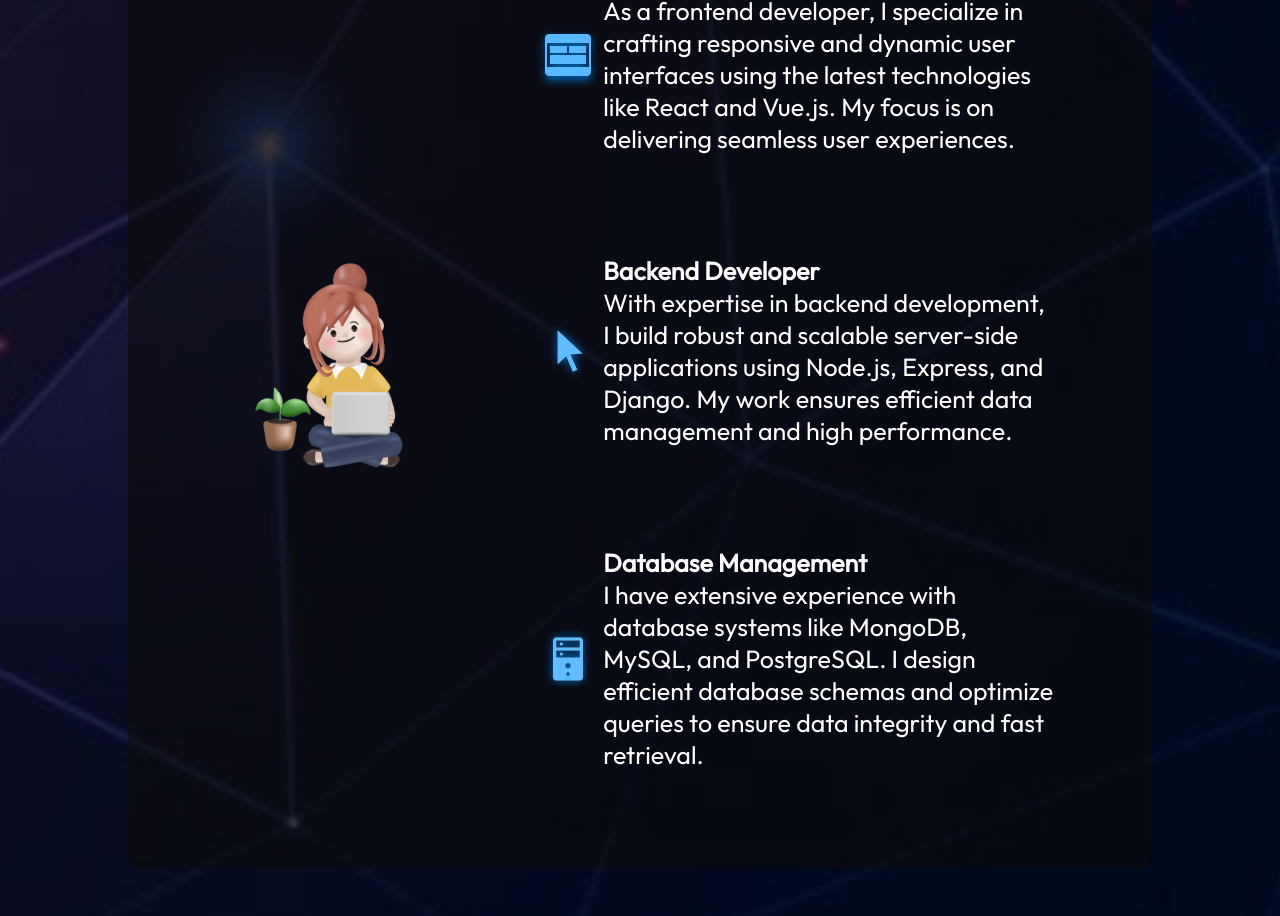
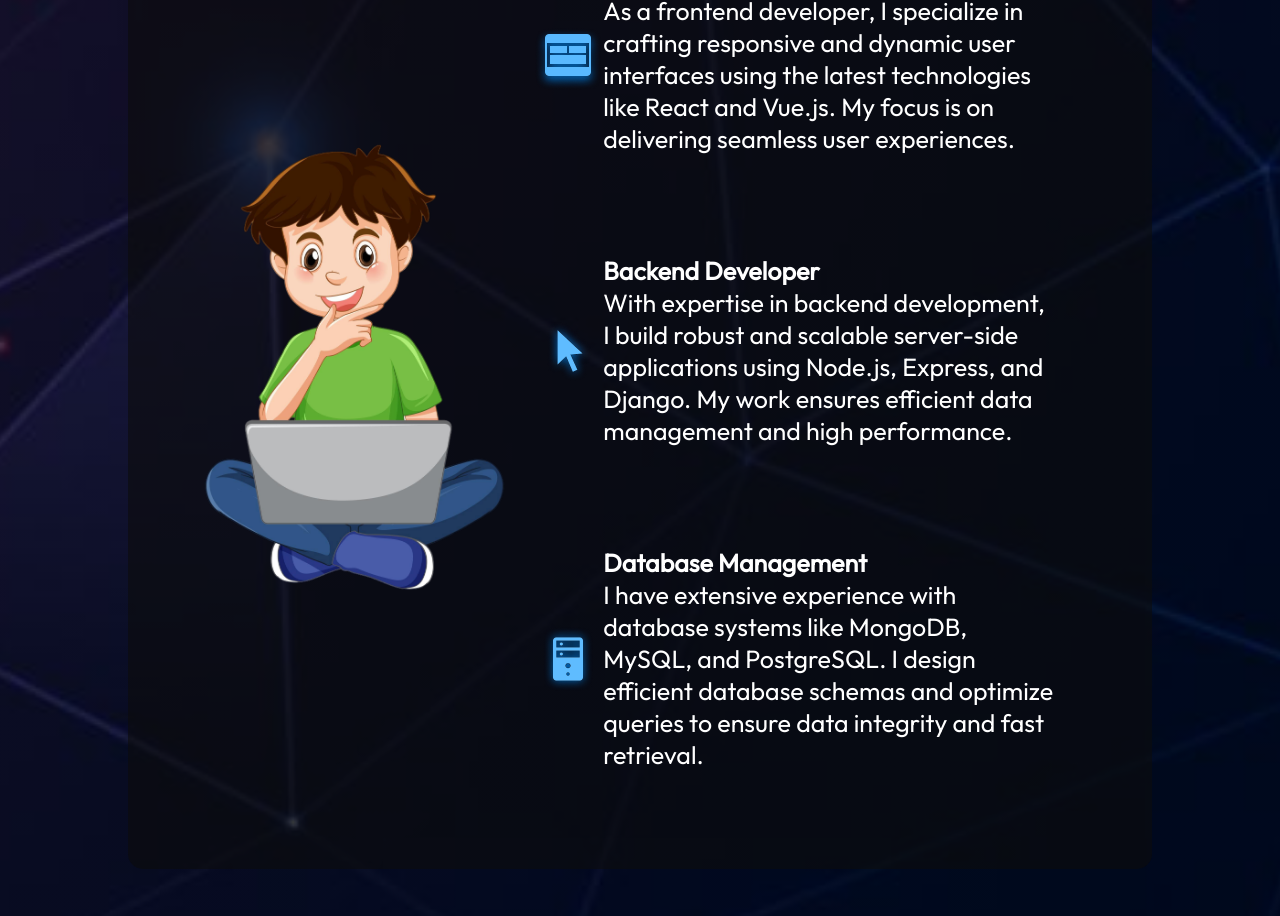
Before and after one commit to charantejasparimi/Portfolio, a React (Vite) app: page / in a window 1280 px wide. Shown: the part 867-1783 px from the top of the page. Built offline with nearby package versions, Linux system fonts and the light colour scheme.

Commit message:
portfolio

```diff
--- a/package.json
+++ b/package.json
@@ -26,5 +26,10 @@
     "eslint-plugin-react-hooks": "^4.6.0",
     "eslint-plugin-react-refresh": "^0.4.6",
     "vite": "^5.2.0"
+  },
+  "netlify": {
+    "build": {
+      "base": "/"
+    }
   }
 }
--- a/src/components/About/About.jsx
+++ b/src/components/About/About.jsx
@@ -9,7 +9,7 @@ const About = () => {
       <h2 className={styles.title}>About Me</h2>
       <div className={styles.content}>
         <img
-          src={getImageUrl("about/aboutImage.png")}
+          src={getImageUrl("about/aboutImg.png")}
           alt="Me sitting with a laptop"
           className={styles.aboutImage}
         />
```
Also changed, not shown: 2592285.jpg (added), assets/about/aboutImg.png (added).
